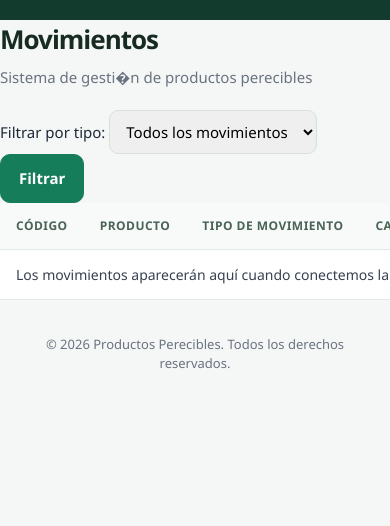
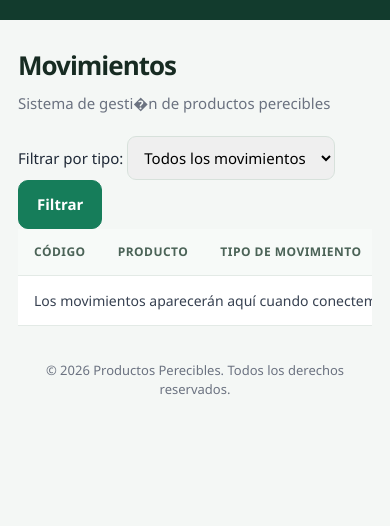
Before and after one commit to gerardohuarcaya/ProductosPerecibles-java, a Java web app: page /movimientos.jsp in a window 390 px wide. Shown: the part 318-844 px from the top of the page. Run offline with Tomcat 11, a stand-in JSP engine, Linux system fonts and the light colour scheme.

Commit message:
Aplicar estilos de contenido a páginas internas

```diff
--- a/src/main/webapp/css/estilos.css
+++ b/src/main/webapp/css/estilos.css
@@ -254,7 +254,8 @@ button[type="submit"]:hover,
     background: rgba(180, 35, 24, 0.25);
 }
 
-.contenido {
+.contenido,
+.contenido-principal {
     flex: 1;
     min-width: 0;
     padding: 38px clamp(22px, 4vw, 56px);
@@ -468,7 +469,8 @@ textarea:focus {
         padding-top: 12px;
     }
 
-    .contenido {
+    .contenido,
+.contenido-principal {
         padding: 26px 18px;
     }
 
```
